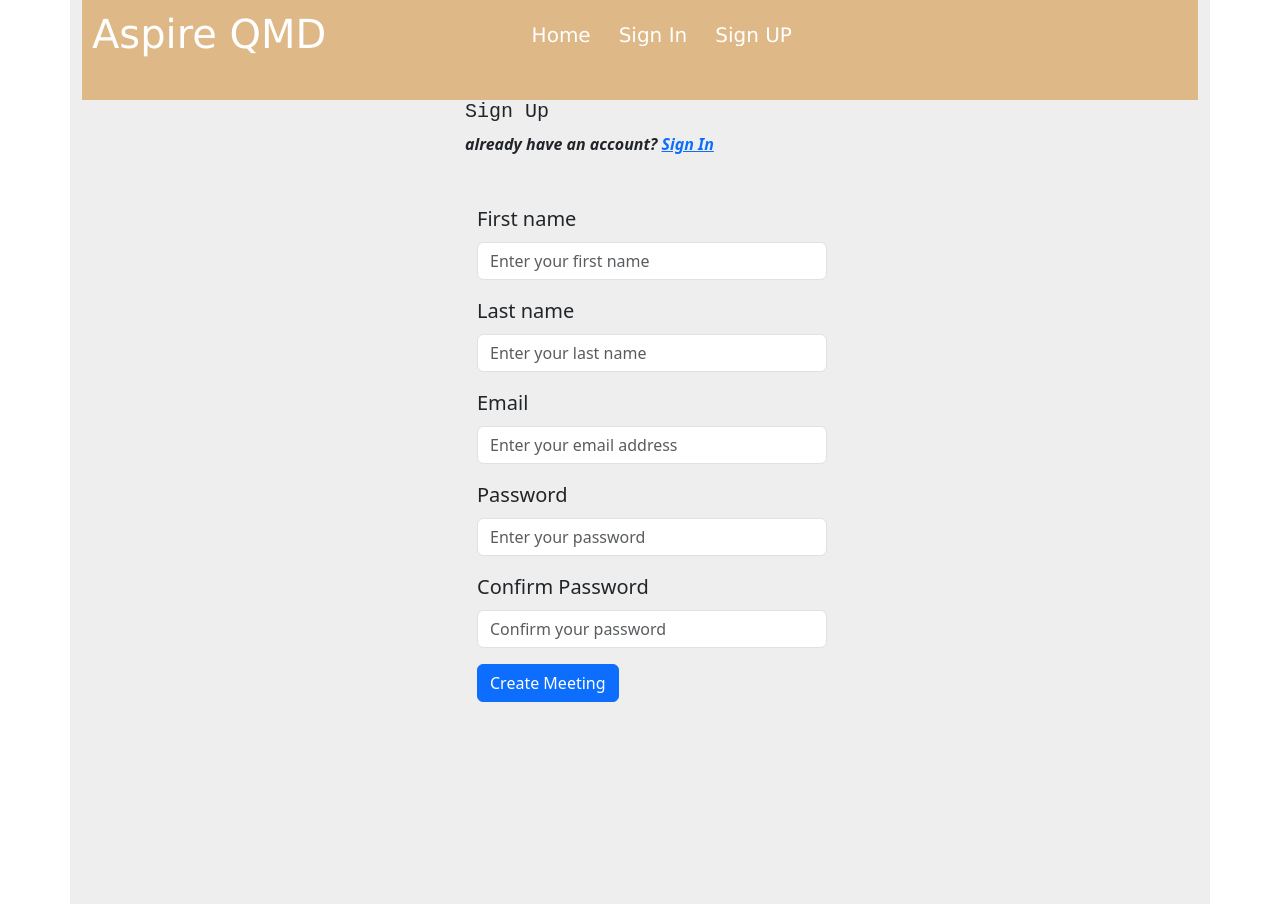
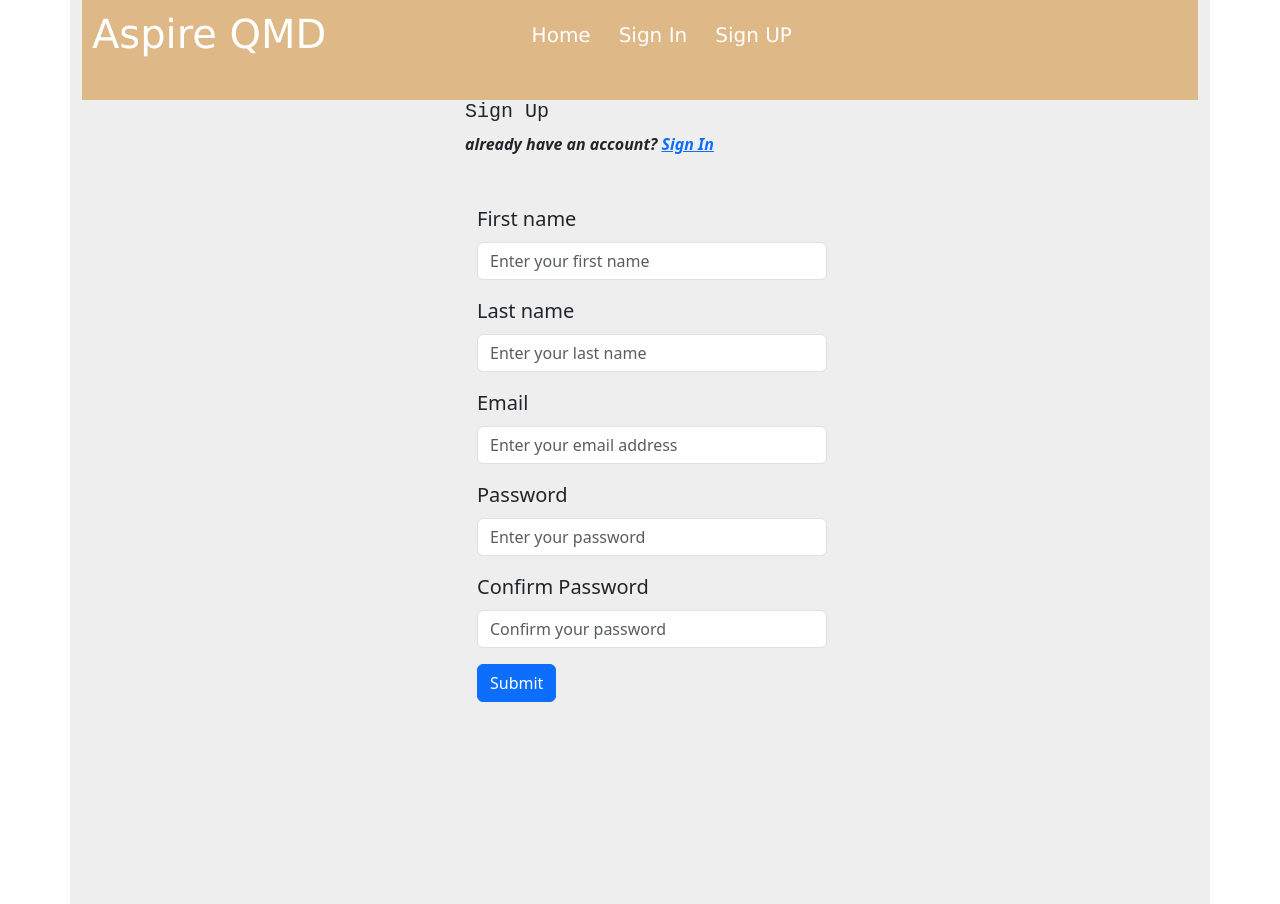
Before and after one commit to Stevey144/MindHaven, a Django app: page /mindhaven/sign-up in a window 1280 px wide. Run offline with Django 5.2, Linux system fonts and the light colour scheme.

Commit message:
changed label text

```diff
--- a/mind_haven_web_app/templates/mind_haven_web_app/signup.html
+++ b/mind_haven_web_app/templates/mind_haven_web_app/signup.html
@@ -119,7 +119,7 @@
                 {% endif %}
             </div>
         {% endfor %}
-         <button type="submit" class="btn btn-primary">Create Meeting</button>
+         <button type="submit" class="btn btn-primary">Submit</button>
      </form>
 
     </div>
```
